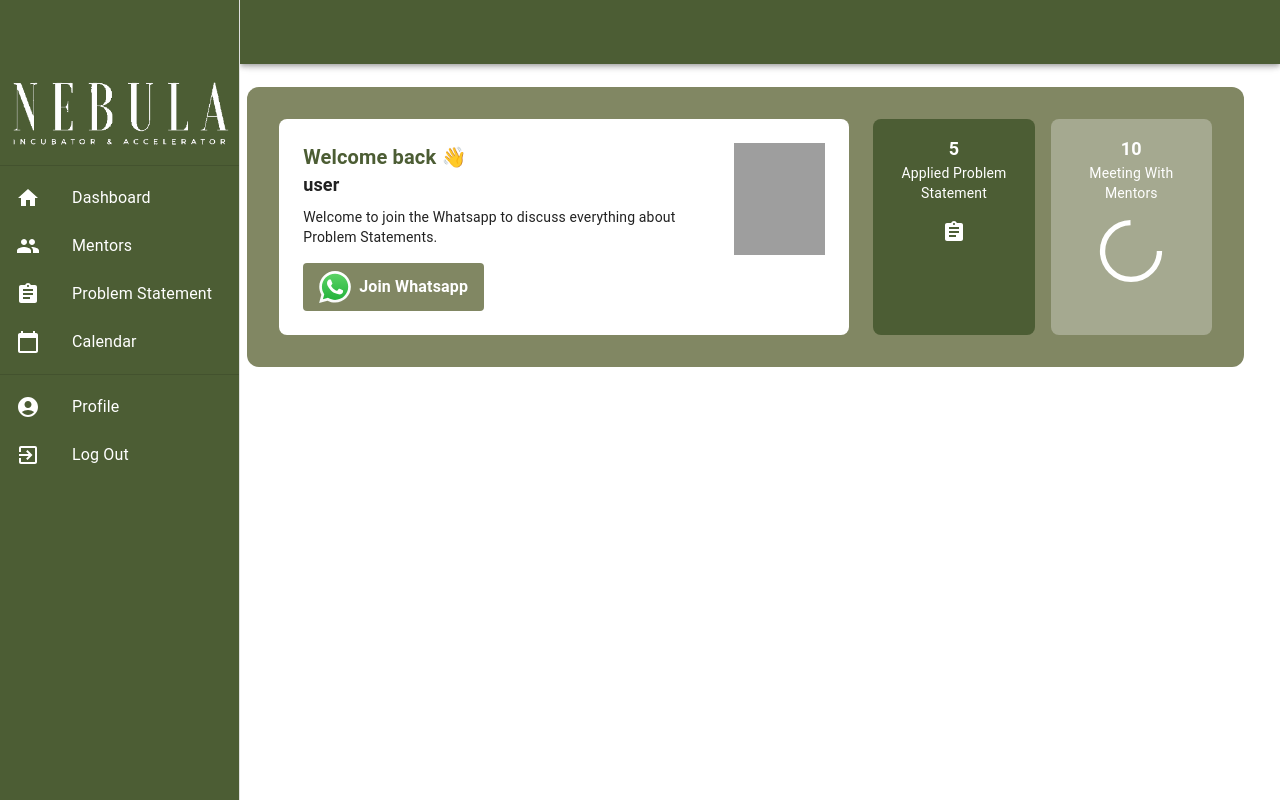
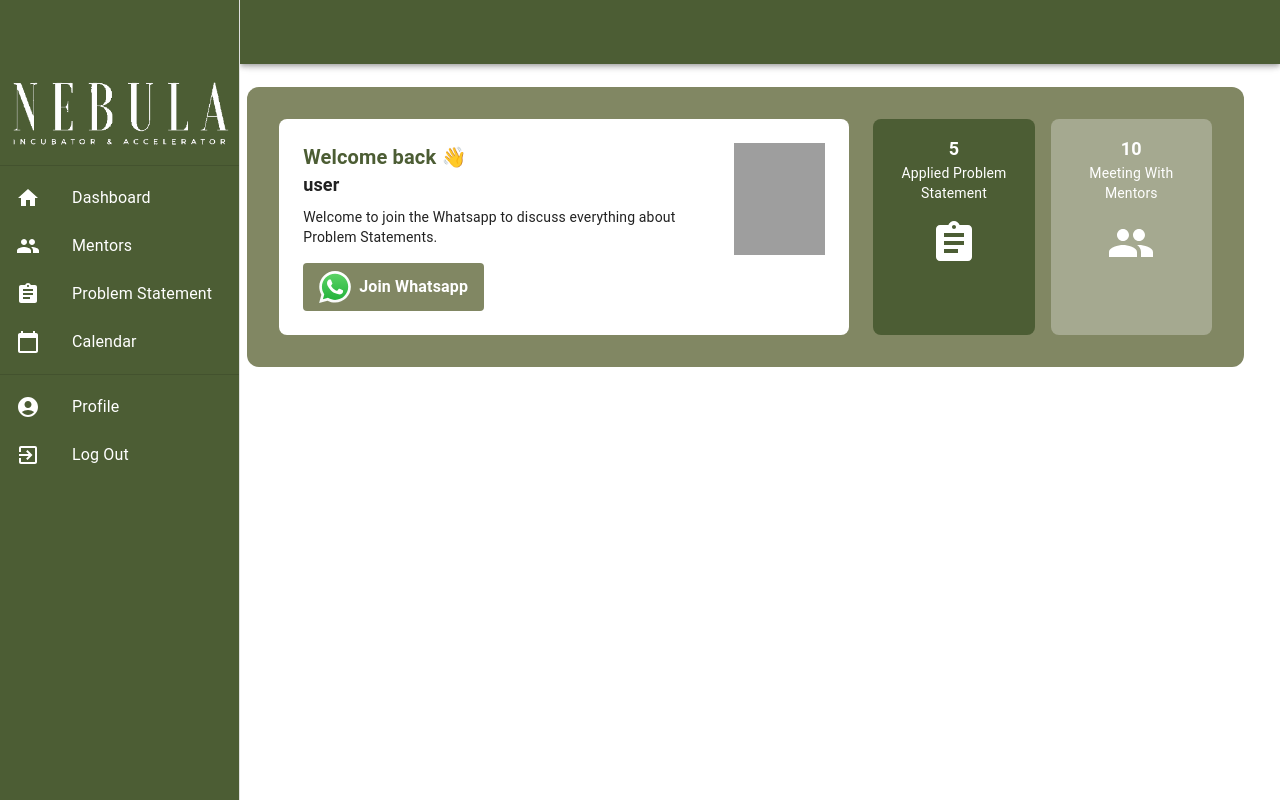
Before and after one commit to ANUXR4G/Nebula-Dashboard, a React (Create React App) app: page /dashboard in a window 1280 px wide. Built offline with nearby package versions, Linux system fonts and the light colour scheme; grey boxes are pictures that could not be loaded.

Commit message:
Initial Commit

```diff
--- a/src/components/Login/Home/homepage.jsx
+++ b/src/components/Login/Home/homepage.jsx
@@ -1,6 +1,6 @@
 import React from 'react';
 import AssignmentIcon from '@mui/icons-material/Assignment';
-
+import GroupIcon from '@mui/icons-material/Group';
 
 const HomePage = () => {
   return (
@@ -34,7 +34,7 @@ const HomePage = () => {
           <h4 className="text-lg font-semibold">5</h4>
           <p className="text-sm">Applied Problem Statement</p>
           <div className="w-16 h-16 mt-4">
-          <AssignmentIcon style={{ color: 'white' }} />
+          <AssignmentIcon style={{ color: 'white', fontSize: '3rem' }} />
           </div>
         </div>
 
@@ -42,17 +42,7 @@ const HomePage = () => {
           <h4 className="text-lg font-semibold">10</h4>
           <p className="text-sm">Meeting With <br/> Mentors</p>
           <div className="w-16 h-16 mt-4">
-            <svg className="w-full h-full" viewBox="0 0 36 36">
-              <circle
-                className="stroke-current text-white"
-                strokeWidth="3"
-                strokeDasharray="75, 100"
-                fill="none"
-                cx="18"
-                cy="18"
-                r="16"
-              />
-            </svg>
+          <GroupIcon style={{ color: 'white', fontSize: '3rem' }}/>
           </div>
         </div>
       </div>
```
